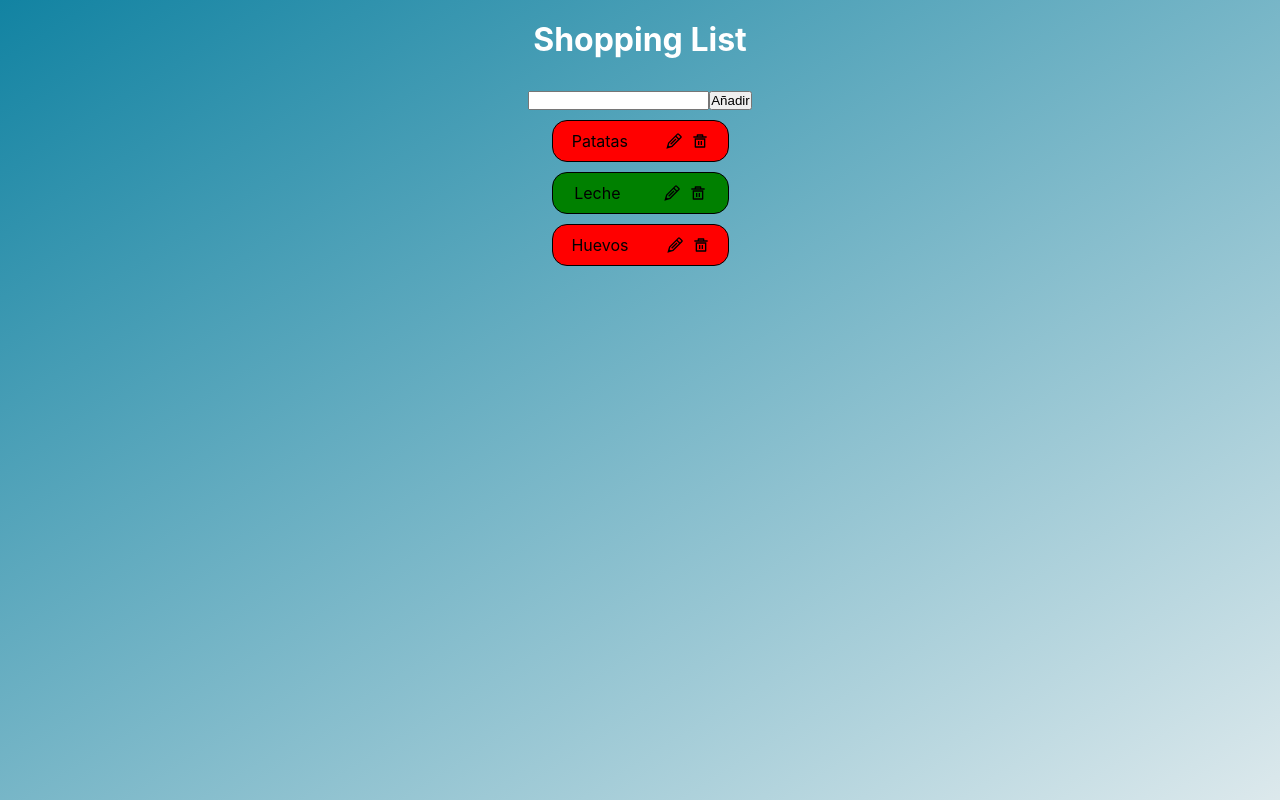
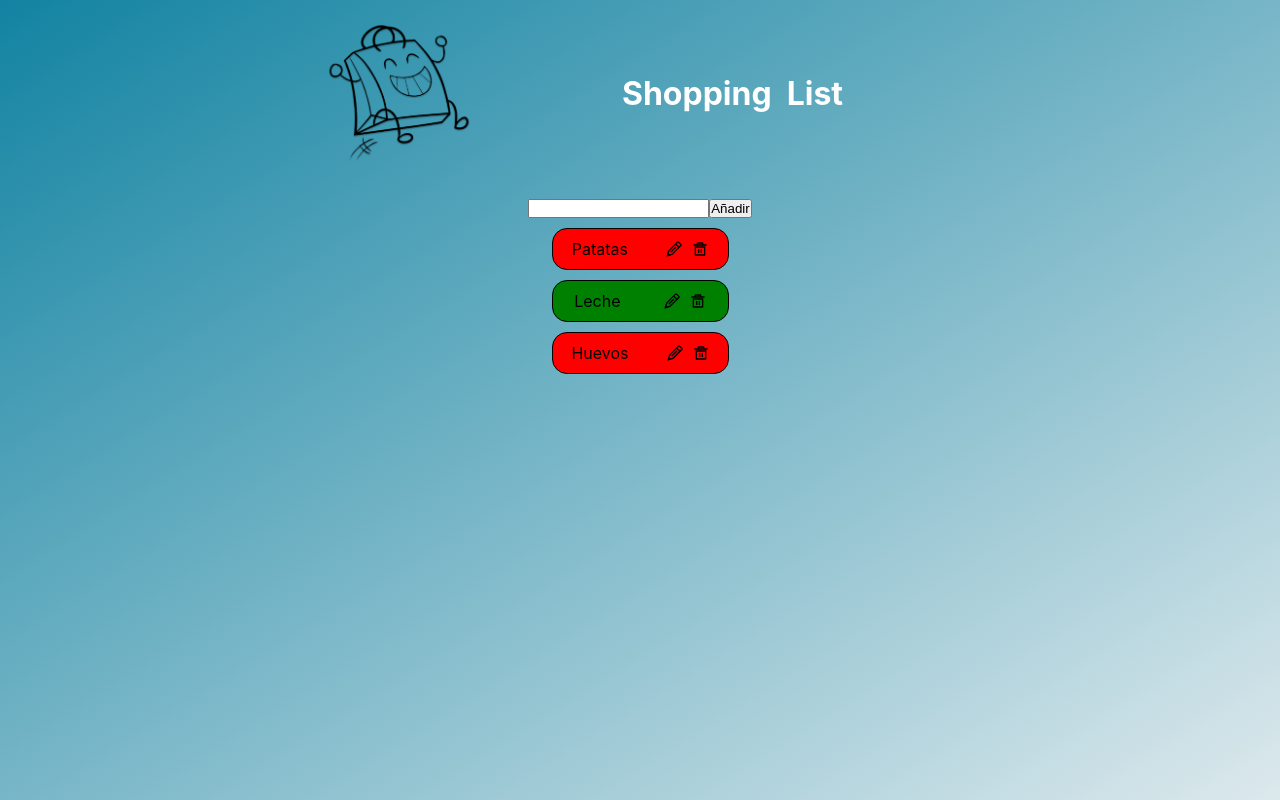
Before and after one commit to GustavoArdaya/shopping_list, a React (Create React App) app: page / in a window 1280 px wide. Built offline with nearby package versions, Linux system fonts and the light colour scheme.

Commit message:
formated navbar

```diff
--- a/src/Componentes/Navbar/Navbar.jsx
+++ b/src/Componentes/Navbar/Navbar.jsx
@@ -4,8 +4,11 @@ import styles from './navbar.module.css';
 export default function Navbar() {
   return (
     <div className={styles.navContainer}>
-      {/* <img source='./img/logo.png' alt='logo' /> */}
-      <h1 className={styles.textNavbar}>Shopping List</h1>
+      <img className={styles.navImage} src={require('./img/logo.png')} />
+      <div className={styles.textNavbar}>
+      <h1>Shopping </h1>
+      <h1>List</h1>
+      </div>
     </div>
   );
 }
--- a/src/Componentes/Navbar/navbar.module.css
+++ b/src/Componentes/Navbar/navbar.module.css
@@ -2,11 +2,21 @@
   width: 100%;
   display: flex;
   justify-content: center;
-  padding: 20px 0;
+  padding: 20px 20px;
+  gap: 15px;
+
 }
 .textNavbar {
+  width: 35vw;
   color: white;
   display: flex;
-  flex-direction: column;
+  flex-wrap: wrap;
+  gap: 15px;
   align-items: center;
+  justify-content: center;
+  padding: 30px 10px;
 }
+
+.navImage {
+  width: 170px;
+}
```
